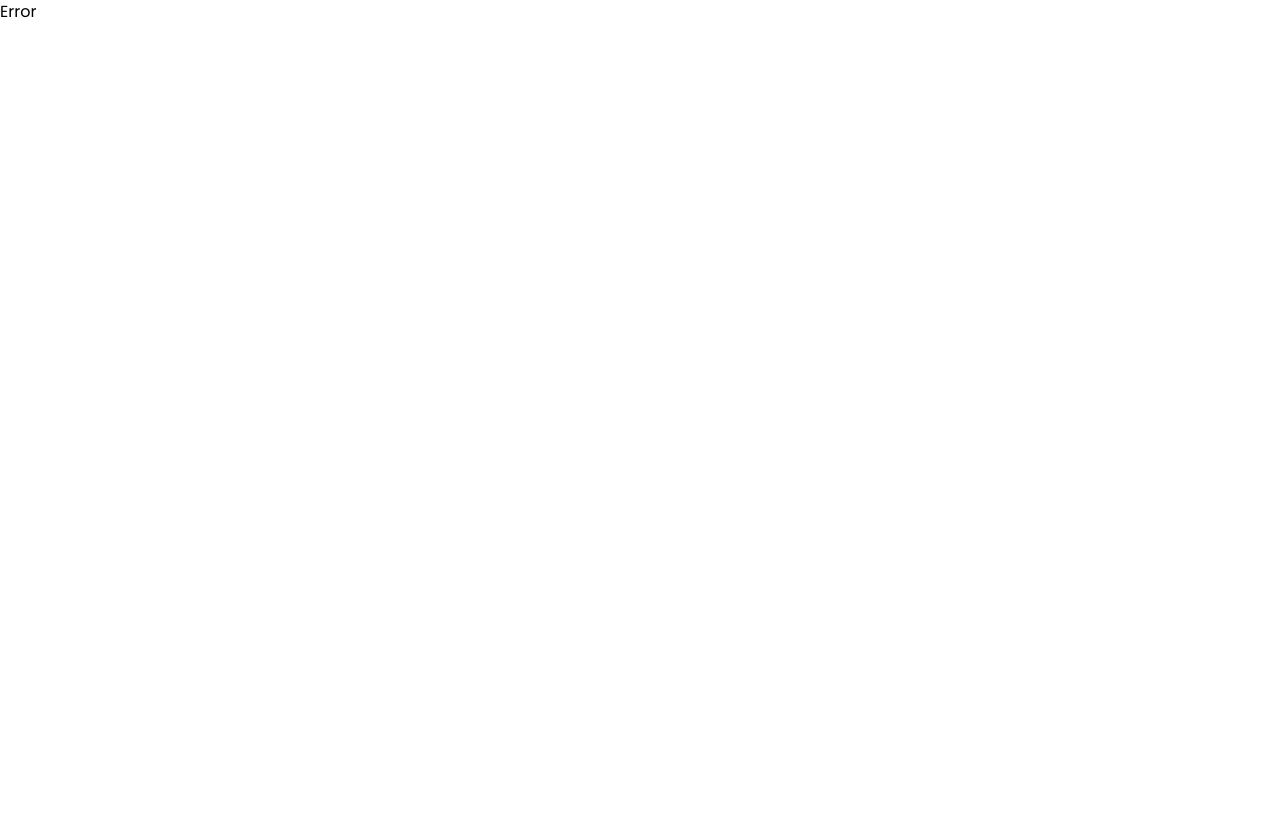
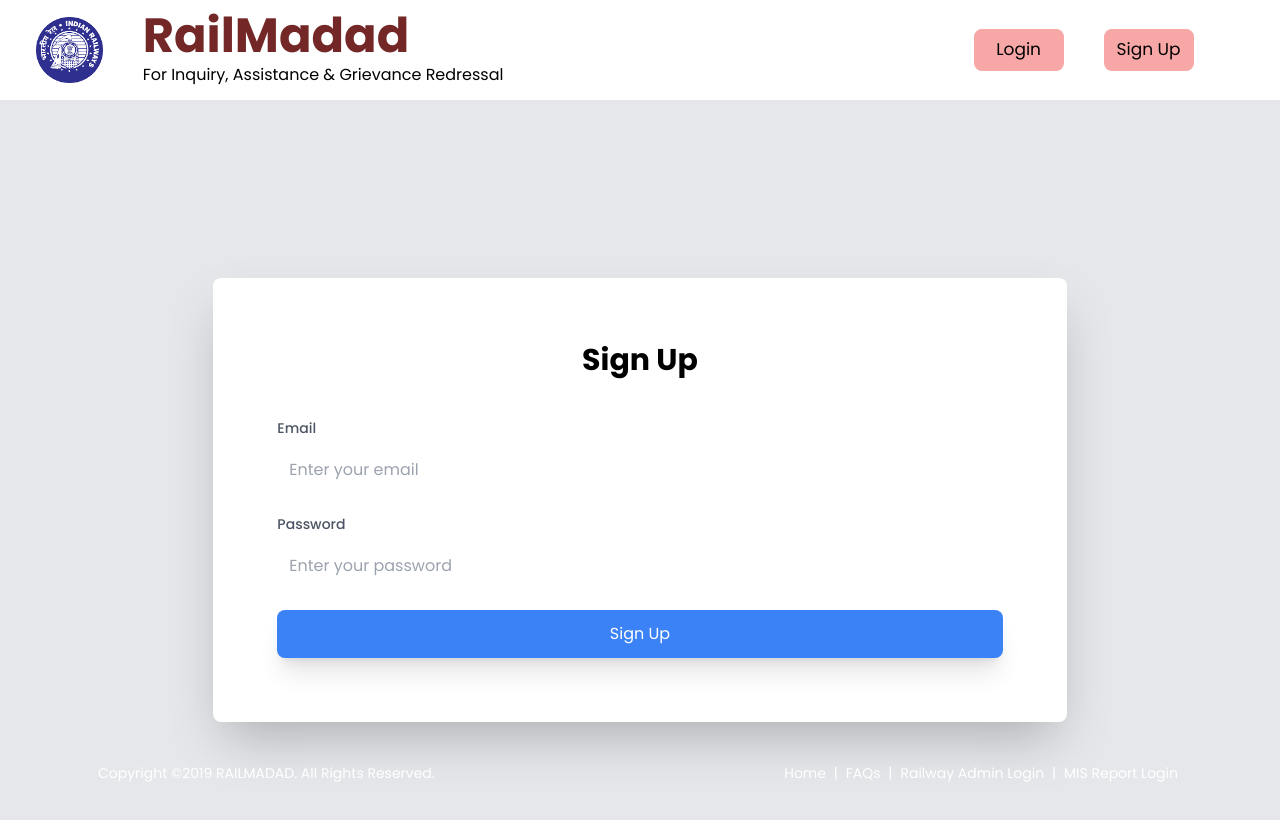
Before and after one commit to dhruv389/RailMadad_website, a React (Vite) app: page /signup in a window 1280 px wide. Before the commit this address had no page. Shown: the top 820 px of the page. Built offline with nearby package versions, Linux system fonts and the light colour scheme.

Commit message:
Login and SignUp done

```diff
--- a/package.json
+++ b/package.json
@@ -16,6 +16,7 @@
     "@mui/material": "^5.16.7",
     "@mui/styled-engine-sc": "^6.0.0-alpha.18",
     "@reduxjs/toolkit": "^2.2.7",
+    "firebase": "^10.13.0",
     "react": "^18.3.1",
     "react-dom": "^18.3.1",
     "react-icons": "^5.3.0",
--- a/src/App.jsx
+++ b/src/App.jsx
@@ -4,7 +4,8 @@
 import Error from "./pages/Error";
 import Home from "./pages/Home";
 import Dashboard from "./pages/Dashboard";
-
+import Login from "./pages/Login";
+import SignUp from "./pages/SignUp";
 function App() {
   const router = createBrowserRouter([
     {
@@ -14,6 +15,8 @@
       children: [
         { index: true, element: <Home /> },
         { path: "dashboard", element: <Dashboard /> },
+        { path: "login", element: <Login /> },
+        { path: "signup", element: <SignUp/> },
         { path: "dashboard/*", element: <Dashboard /> },
       ],
     },
--- a/src/components/Footer.jsx
+++ b/src/components/Footer.jsx
@@ -3,18 +3,17 @@
 
 const Footer = () => {
   return (
-    <footer className="footbar ">
-        <div className="foot-con">
-            <p>Copyright ©2019 RAILMADAD. All Rights Reserved.</p>
-        </div>
-        <div className="asss">
-            <a className="f-a" href="#">Home</a> |
-            <a className="f-a" href="#">FAQs</a> |
-            <a className="f-a" href="#">Railway Admin Login</a> |
-            <a className="f-a" href="#">MIS Report Login</a>
-        </div>
-
-    </footer>
+    <footer className="w-full absolute bg-railmadad flex justify-between px-[7em] py-4 bottom-0 text-white text-[14px]">
+    <div>
+      <p>Copyright &copy;2019 RAILMADAD. All Rights Reserved.</p>
+    </div>
+    <div >
+      <a className="ml-2 mr-1 hover:underline" href="#">Home</a> |
+      <a className="ml-2 mr-1 hover:underline" href="#">FAQs</a> |
+      <a className="ml-2 mr-1 hover:underline" href="#">Railway Admin Login</a> |
+      <a className="ml-2 mr-1 hover:underline" href="#">MIS Report Login</a>
+    </div>
+  </footer>
   )
 }
 
--- a/src/components/Header.jsx
+++ b/src/components/Header.jsx
@@ -25,8 +25,8 @@
                 <p>For Security/Medical Assistance</p>
             </div> */}
             <div className="btns custom:hidden w-[30%] flex gap-10 justify-end ">
-                <button className="login-btn" type="submit">Login</button>
-                <button className="login-btn" type="submit">Sign Up</button>
+                <Link to="/login"><button className="login-btn" type="submit">Login</button></Link>
+               <Link to="/signup"> <button className="login-btn" type="submit">Sign Up</button>  </Link>
             </div>
         </div>
   )
--- /dev/null
+++ b/src/firebase/firebase.js
@@ -0,0 +1,28 @@
+import { initializeApp } from "firebase/app";
+import { getAuth } from "firebase/auth";
+
+const firebaseConfig = {
+    apiKey: "AIzaSyAvPL0E9y5OQD5xsun212IqPO38PoDFNs0",
+    authDomain: "complaint-management-sys-87685.firebaseapp.com",
+    projectId: "complaint-management-sys-87685",
+    storageBucket: "complaint-management-sys-87685.appspot.com",
+    messagingSenderId: "524004505175",
+    appId: "1:524004505175:web:32be91e3b5e768891dd512",
+    measurementId: "G-K0W7P2VWNW"
+  };
+
+const app = initializeApp(firebaseConfig);
+const auth = getAuth(app)
+
+
+
+export { app, auth };
+// const firebaseConfig = {
+//   apiKey:process.env.FIREBASE_API_KEY,
+//   authDomain: process.env.FIREBASE_AUTH_DOMAIN,
+//   projectId:process.env.FIREBASE_PROJECT_ID,
+//   storageBucket: process.env.FIREBASE_STORAGE_BUCKET,
+//   messagingSenderId: process.env.FIREBASE_MESSAGING_SENDER_ID,
+//   appId: process.env.FIREBASE_APP_ID,
+//   measurementId: process.env.FIREBASE_MEASUREMENT_ID
+// };
--- /dev/null
+++ b/src/pages/Login.jsx
@@ -0,0 +1,45 @@
+import React, { useRef, useState } from 'react'
+import { auth } from "../firebase/firebase"
+import { getAuth, signInWithEmailAndPassword } from 'firebase/auth';
+const Login = () => {
+    const [email, setEmail] = useState('')
+    const [password, setPassword] = useState('')
+    const formRef = useRef(null);
+    const handleSubmit = async (event) => {
+        event.preventDefault();
+        console.log(email, password);
+        try {
+
+            const user=await signInWithEmailAndPassword(auth, email, password);
+            // Handle successful sign-up (e.g., redirect to dashboard)
+            console.log('Sign-in successful!');
+            console.log(user)
+        } catch (error) {
+            // setError(error.message);
+            console.log(error);
+
+        }
+
+    };
+
+    return (
+        <div className="flex justify-center items-center h-screen bg-gray-200">
+            <div className="bg-white p-16 rounded-lg shadow-2xl w-2/3">
+                <h2 className="text-3xl font-bold mb-10 text-center">Login</h2>
+                <form ref={formRef} onSubmit={handleSubmit}>
+                    <div className="mb-5">
+                        <label htmlFor="email" className="block mb-2 text-sm font-medium text-gray-600">Email</label>
+                        <input type="email" value={email} onChange={(e) => setEmail(e.target.value)} placeholder="Enter your email" className="w-full p-3 rounded-lg focus:outline-none focus:ring focus:border-blue-300" />
+                    </div>
+                    <div className="mb-5">
+                        <label htmlFor="password" className="block mb-2 text-sm font-medium text-gray-600">Password</label>
+                        <input type="password" value={password} onChange={(e) => setPassword(e.target.value)} placeholder="Enter your password" className="w-full p-3 rounded-lg focus:outline-none focus:ring focus:border-blue-300" />
+                    </div>
+                    <button type="submit" className="w-full bg-blue-500 py-3 rounded-lg text-white shadow-xl hover:bg-blue-700">Login</button>
+                </form>
+            </div>
+        </div>
+    )
+}
+
+export default Login
--- /dev/null
+++ b/src/pages/SignUp.jsx
@@ -0,0 +1,46 @@
+import { useRef, useState } from "react"
+import { auth } from "../firebase/firebase"
+import { getAuth, createUserWithEmailAndPassword } from 'firebase/auth';
+const SignUp = () => {
+    const [email, setEmail] = useState('')
+    const [password, setPassword] = useState('')
+    const formRef = useRef(null);
+    const handleSubmit = async (event) => {
+        event.preventDefault();
+        console.log(email, password);
+        try {
+
+            const user=await createUserWithEmailAndPassword(auth, email, password);
+            // Handle successful sign-up (e.g., redirect to dashboard)
+            console.log('Sign-up successful!');
+            console.log(user)
+        } catch (error) {
+            // setError(error.message);
+            console.log(error);
+
+        }
+
+    };
+    return (
+        <div>
+            <div className="flex justify-center items-center h-screen bg-gray-200">
+                <div className="bg-white p-16 rounded-lg shadow-2xl w-2/3">
+                    <h2 className="text-3xl font-bold mb-10 text-center">Sign Up</h2>
+                    <form ref={formRef} onSubmit={handleSubmit}>
+                        <div className="mb-5">
+                            <label htmlFor="email" className="block mb-2 text-sm font-medium text-gray-600">Email</label>
+                            <input required type="email" value={email} onChange={(e) => setEmail(e.target.value)} placeholder="Enter your email" className="w-full p-3 rounded-lg focus:outline-none focus:ring focus:border-blue-300" />
+                        </div>
+                        <div className="mb-5">
+                            <label htmlFor="password" className="block mb-2 text-sm font-medium text-gray-600">Password</label>
+                            <input required type="password" value={password} onChange={(e) => setPassword(e.target.value)} placeholder="Enter your password" className="w-full p-3 rounded-lg focus:outline-none focus:ring focus:border-blue-300" />
+                        </div>
+                        <button type="submit" className="w-full bg-blue-500 py-3 rounded-lg text-white shadow-xl hover:bg-blue-700">Sign Up</button>
+                    </form>
+                </div>
+            </div>
+        </div>
+    )
+}
+
+export default SignUp
```
Also changed, not shown: 1 other file (tests, documents, lock files or other folders).
